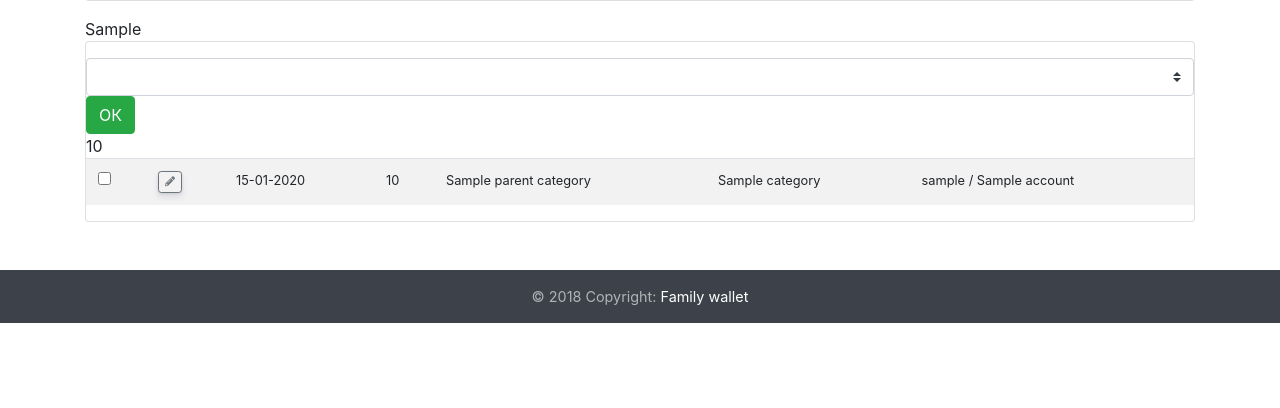
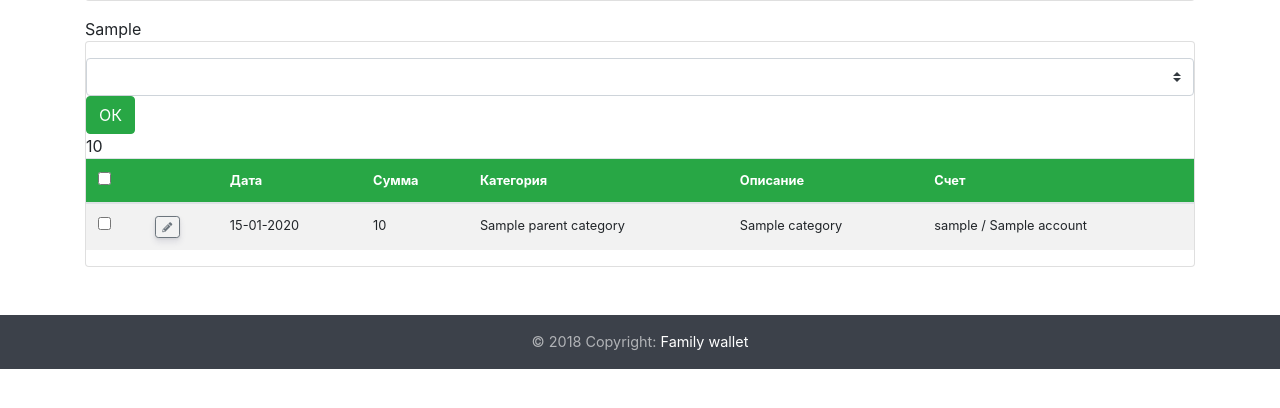
Before and after one commit to Alex0M/fwallet, a Python web app: template src/app/templates/index.html in a window 1280 px wide. Shown: the part 307-715 px from the top of the page. Run offline with Jinja, Linux system fonts and the light colour scheme; the template is opened without the code that fills it: most values are stand-ins (such as "Sample title", 1, 10 or a date in 2020); form fields are guessed from the names that the template uses; some libraries are stand-ins or nearby versions.

Commit message:
[UI] update index page

```diff
--- a/src/app/templates/index.html
+++ b/src/app/templates/index.html
@@ -52,6 +52,17 @@
 
             <div class="transactions-list-container panel panel-default">
                 <table class="table table-hover table-striped small">
+                    <thead>
+                        <tr class="green-color">
+                            <th scope="col"><input type="checkbox"></th>
+                            <th></th>
+                            <th scope="col">Дата</th>
+                            <th scope="col">Сумма</th>
+                            <th scope="col">Категория</th>
+                            <th scope="col">Описание</th>
+                            <th scope="col">Счет</th>
+                        </tr>
+                    </thead>
                     <tbody>
                 {% for costs in data %}
                             <tr>
```
